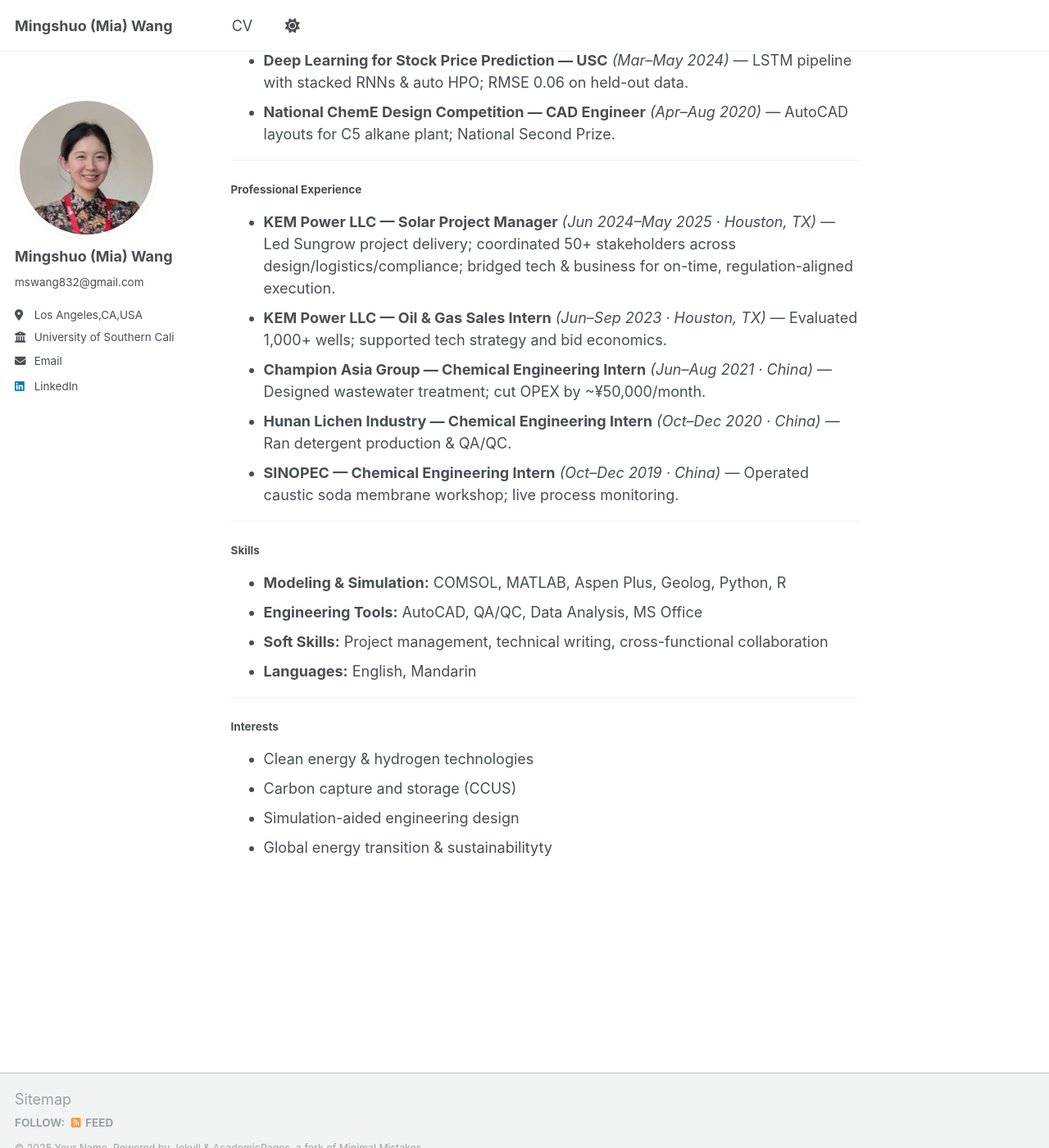
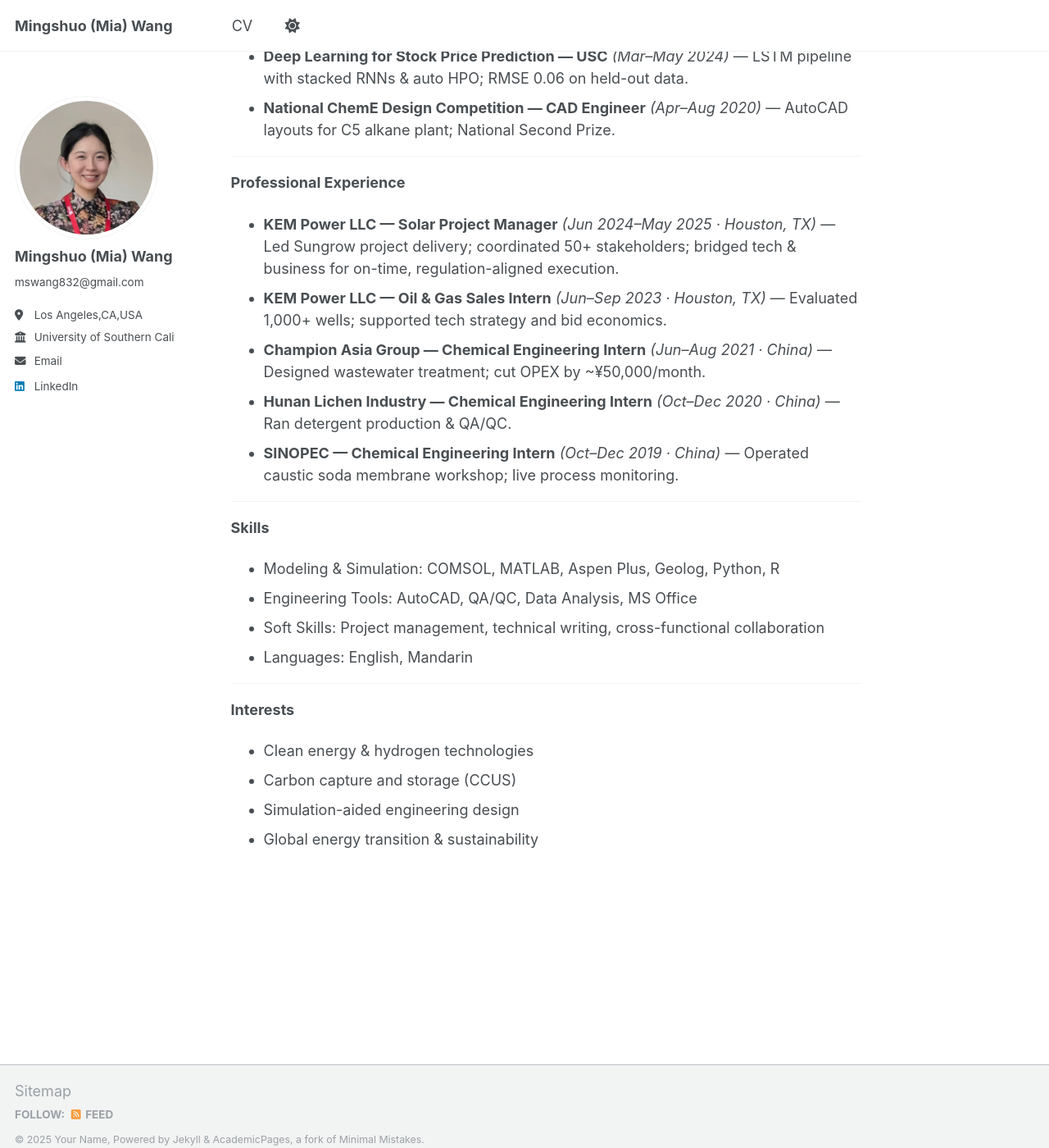
Before and after one commit to Miawang32/Miawang32.github.io, a Jekyll site: the page built from _pages/about.md, in a window 1280 px wide and 1400 px high, scrolled down 1050 px. Shown: the whole window at 82% size. Built offline with Jekyll 4.4.1, drawn with Linux system fonts in a browser that asks for light colours; a script that is not in the unit is left out.

Commit message:
Update about.md

```diff
--- a/_pages/about.md
+++ b/_pages/about.md
@@ -14,15 +14,14 @@ In parallel, I developed a [MATLAB-based simulation framework](https://github.co
 
 With a blend of technical, analytical, and management skills, I am passionate about applying multidisciplinary knowledge to real-world challenges in clean energy, carbon storage, and sustainable infrastructure.
 
----
 
-###### Education
+**Education**
 - **University of Southern California** *(May 2025)* — M.S. Petroleum Engineering; M.S. Engineering Management; Research Assistant at GEM-Lab (ARPA-E: hydrogen recovery & reservoir integrity).
 - **Hunan University of Science and Technology** *(Jul 2022)* — B.S. Chemical Engineering.
 
 ---
 
-###### Research & Projects
+**Research & Projects**
 - **Graduate Research Assistant — GEM-Lab @ USC (ARPA-E Funded)** *(Sep–Dec 2024)* — Built 2D COMSOL porous-media model for olivine serpentinization and H₂ kinetics; studied coupled transport–mechanics–reaction; analyzed porosity/stress/permeability evolution.
 - **CO₂ Injection Simulation and Optimization — USC** *(Jan–May 2023)* — MATLAB simulator for geologic CO₂ storage with risk-informed decisions; integrated history matching & injection optimization; predicted leakage risk <0.1%.
 - **Deep Learning for Stock Price Prediction — USC** *(Mar–May 2024)* — LSTM pipeline with stacked RNNs & auto HPO; RMSE 0.06 on held-out data.
@@ -30,8 +29,8 @@ With a blend of technical, analytical, and management skills, I am passionate ab
 
 ---
 
-###### Professional Experience
-- **KEM Power LLC — Solar Project Manager** *(Jun 2024–May 2025 · Houston, TX)* — Led Sungrow project delivery; coordinated 50+ stakeholders across design/logistics/compliance; bridged tech & business for on-time, regulation-aligned execution.
+**Professional Experience**
+- **KEM Power LLC — Solar Project Manager** *(Jun 2024–May 2025 · Houston, TX)* — Led Sungrow project delivery; coordinated 50+ stakeholders; bridged tech & business for on-time, regulation-aligned execution.
 - **KEM Power LLC — Oil & Gas Sales Intern** *(Jun–Sep 2023 · Houston, TX)* — Evaluated 1,000+ wells; supported tech strategy and bid economics.
 - **Champion Asia Group — Chemical Engineering Intern** *(Jun–Aug 2021 · China)* — Designed wastewater treatment; cut OPEX by ~¥50,000/month.
 - **Hunan Lichen Industry — Chemical Engineering Intern** *(Oct–Dec 2020 · China)* — Ran detergent production & QA/QC.
@@ -39,16 +38,16 @@ With a blend of technical, analytical, and management skills, I am passionate ab
 
 ---
 
-###### Skills
-- **Modeling & Simulation:** COMSOL, MATLAB, Aspen Plus, Geolog, Python, R
-- **Engineering Tools:** AutoCAD, QA/QC, Data Analysis, MS Office
-- **Soft Skills:** Project management, technical writing, cross-functional collaboration
-- **Languages:** English, Mandarin
+**Skills**
+- Modeling & Simulation: COMSOL, MATLAB, Aspen Plus, Geolog, Python, R
+- Engineering Tools: AutoCAD, QA/QC, Data Analysis, MS Office
+- Soft Skills: Project management, technical writing, cross-functional collaboration
+- Languages: English, Mandarin
 
 ---
 
-###### Interests
+**Interests**
 - Clean energy & hydrogen technologies
 - Carbon capture and storage (CCUS)
 - Simulation-aided engineering design
-- Global energy transition & sustainabilityty
+- Global energy transition & sustainability
```
